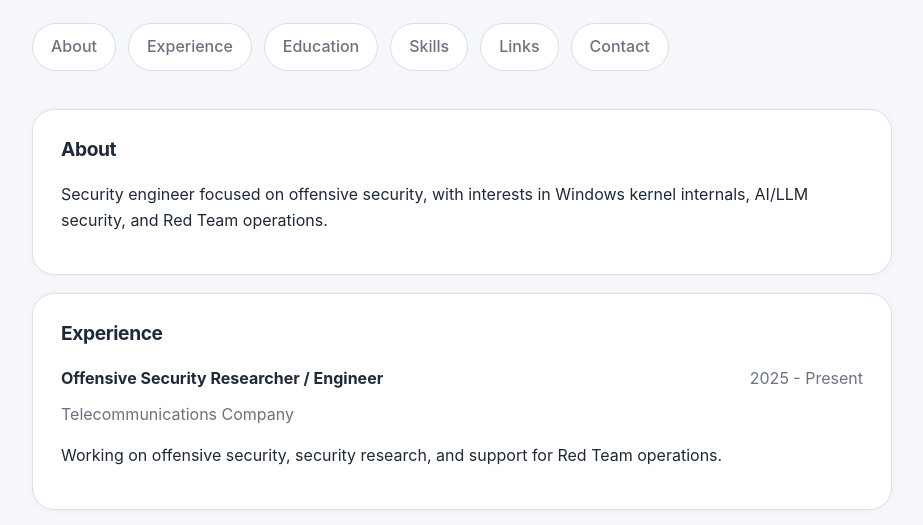
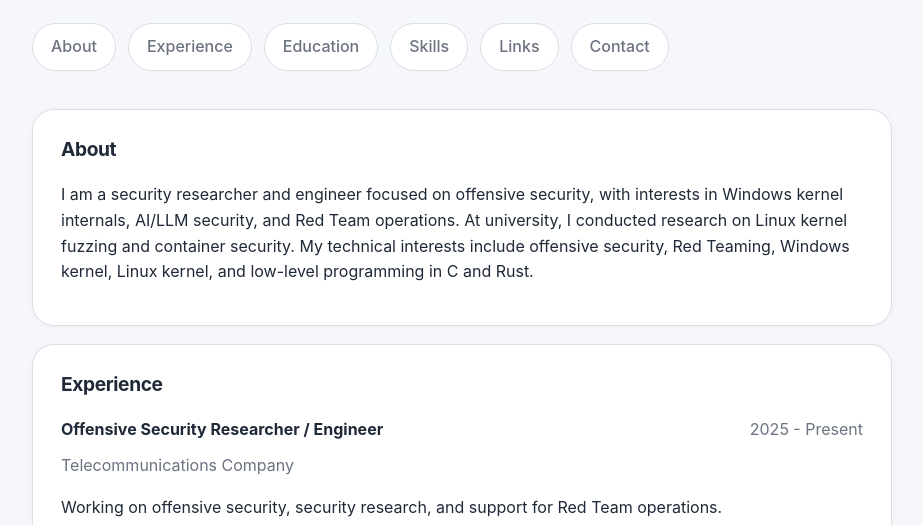
Before and after one commit to sssei/sssei.github.io, an Astro site: page / in a window 1280 px wide. Shown: the part 223-748 px from the top of the page, without its empty margins (178-1101 px from the left). Built offline with nearby package versions, Linux system fonts and the light colour scheme; Astro itself is replaced by a stand-in of ours.

Commit message:
change About

```diff
--- a/src/pages/index.astro
+++ b/src/pages/index.astro
@@ -103,7 +103,7 @@ const contact = [
       <section id="about" class="card">
         <h2>About</h2>
         <p>
-		 Security engineer focused on offensive security, with interests in Windows kernel internals, AI/LLM security, and Red Team operations.
+		I am a security researcher and engineer focused on offensive security, with interests in Windows kernel internals, AI/LLM security, and Red Team operations. At university, I conducted research on Linux kernel fuzzing and container security. My technical interests include offensive security, Red Teaming, Windows kernel, Linux kernel, and low-level programming in C and Rust.
         </p>
       </section>
 
```
